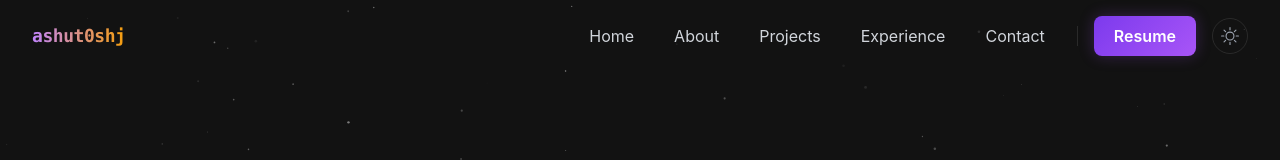
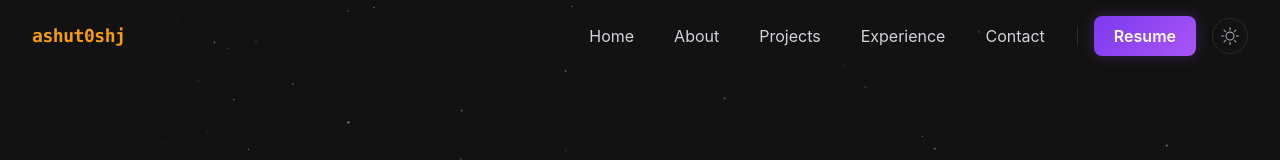
Before and after one commit to ashut0shj/about, a React (Create React App) app: page / in a window 1280 px wide. Shown: the top 160 px of the page. Built offline with nearby package versions, Linux system fonts and the light colour scheme.

Commit message:
Change Navbar background color to solid yellowcolour

```diff
--- a/src/components/Navbar.jsx
+++ b/src/components/Navbar.jsx
@@ -41,7 +41,7 @@ const Navbar = () => {
             to="/"
             className="font-mono text-lg font-bold tracking-tight"
             style={{
-              background: "linear-gradient(90deg, #c084fc, #f59e0b)",
+              background: "#f59e0b",
               WebkitBackgroundClip: "text",
               WebkitTextFillColor: "transparent",
               backgroundClip: "text",
```
